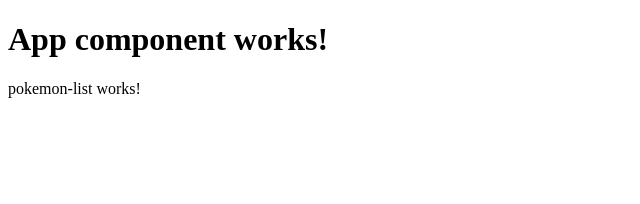
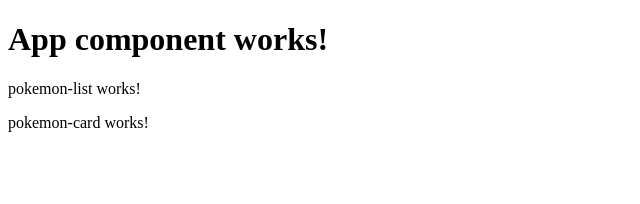
Before and after one commit to ricardo-cas/pokedex-app, an Angular app: page / in a window 1280 px wide. Shown: the top 204 px of the page, without its empty margins (0-640 px from the left). Built offline with nearby package versions, Linux system fonts and the light colour scheme.

Commit message:
:sparkles: feat: adicionado componente pokemon-card

```diff
--- a/src/app/app.module.ts
+++ b/src/app/app.module.ts
@@ -4,11 +4,13 @@ import { BrowserModule } from '@angular/platform-browser';
 import { AppRoutingModule } from './app-routing.module';
 import { AppComponent } from './app.component';
 import { PokemonListComponent } from './pokemon-list/pokemon-list.component';
+import { PokemonCardComponent } from './pokemon-card/pokemon-card.component';
 
 @NgModule({
   declarations: [
     AppComponent,
-    PokemonListComponent
+    PokemonListComponent,
+    PokemonCardComponent
   ],
   imports: [
     BrowserModule,
--- /dev/null
+++ b/src/app/pokemon-card/pokemon-card.component.html
@@ -0,0 +1 @@
+<p>pokemon-card works!</p>
--- /dev/null
+++ b/src/app/pokemon-card/pokemon-card.component.ts
@@ -0,0 +1,15 @@
+import { Component, OnInit } from '@angular/core';
+
+@Component({
+  selector: 'app-pokemon-card',
+  templateUrl: './pokemon-card.component.html',
+  styleUrls: ['./pokemon-card.component.scss']
+})
+export class PokemonCardComponent implements OnInit {
+
+  constructor() { }
+
+  ngOnInit(): void {
+  }
+
+}
--- a/src/app/pokemon-list/pokemon-list.component.html
+++ b/src/app/pokemon-list/pokemon-list.component.html
@@ -1 +1,2 @@
 <p>pokemon-list works!</p>
+<app-pokemon-card></app-pokemon-card>
```
Also changed, not shown: src/app/pokemon-card/pokemon-card.component.scss (added), 1 other file (tests, documents, lock files or other folders).
